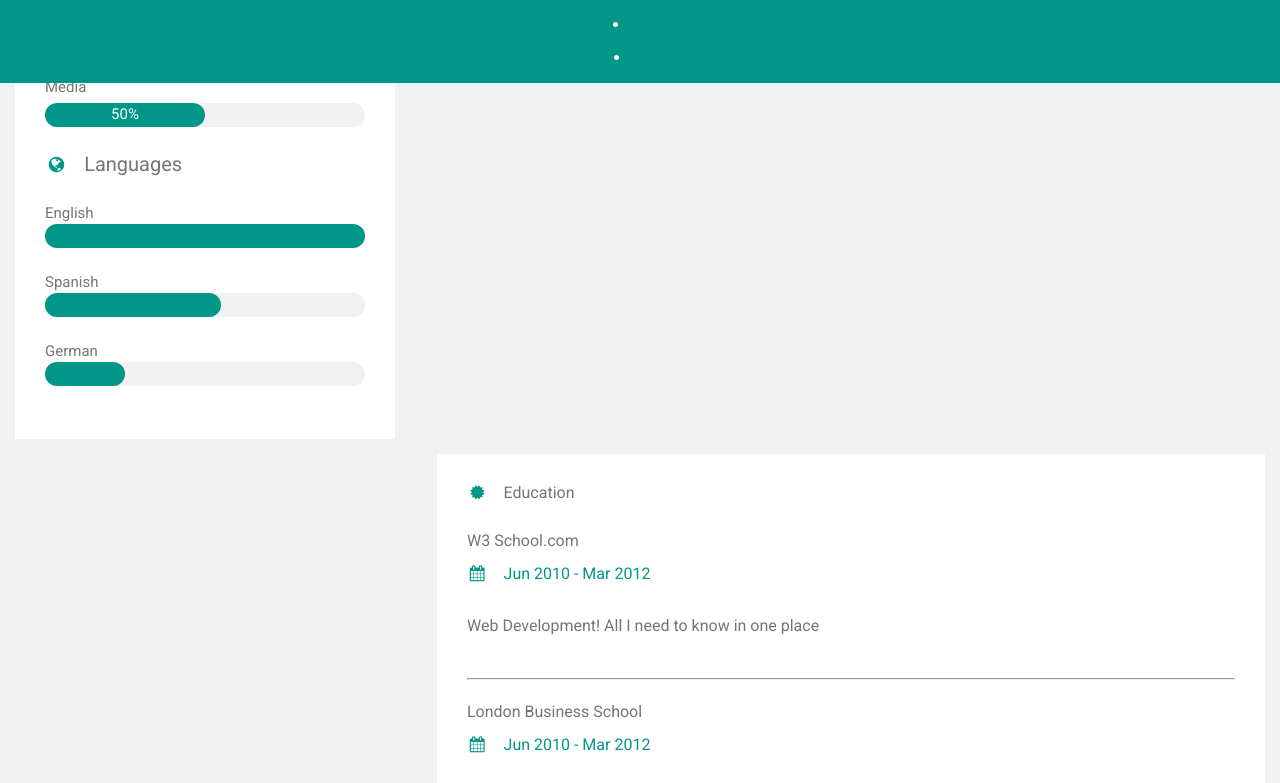
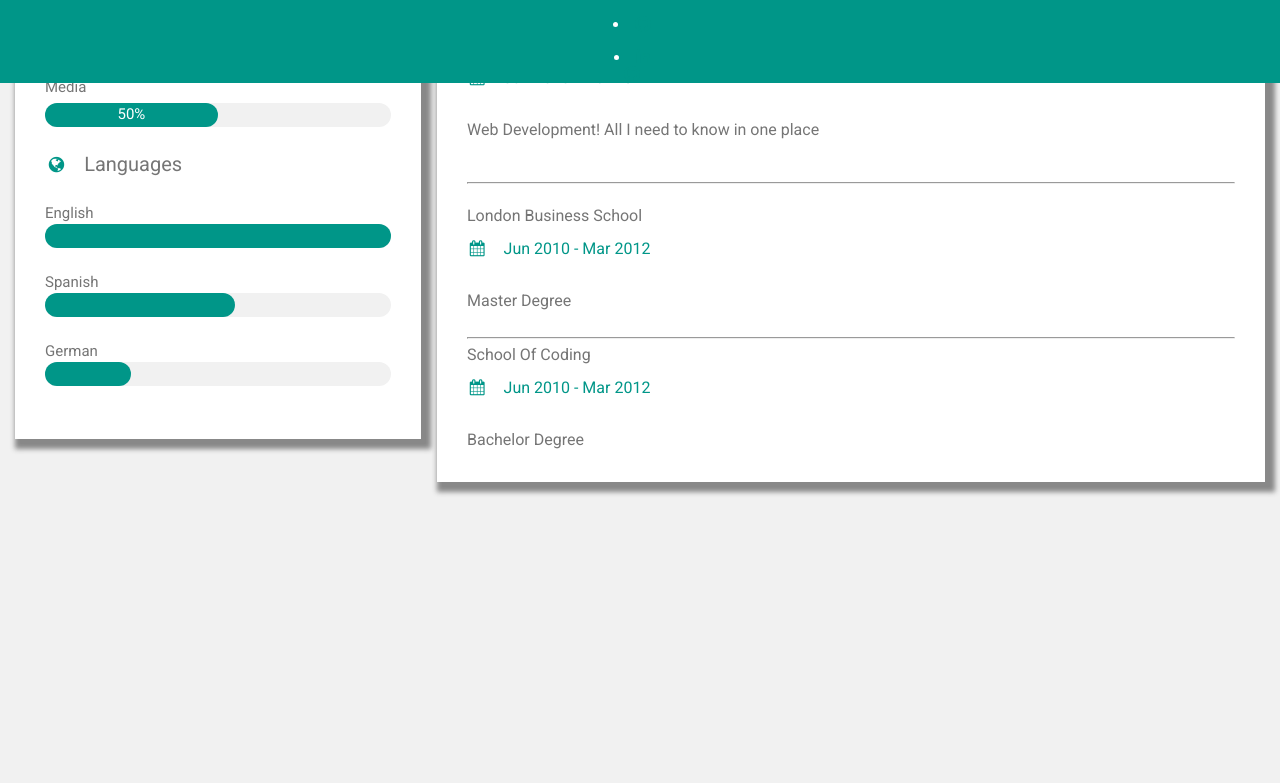
Before and after one commit to mohammad-lababneh/Templates, a plain HTML site: page template2/index.html in a window 1280 px wide. Shown: the part 717-1500 px from the top of the page. After the commit the page ends 1299 px from the top, so only its background shows below. Drawn offline with Linux system fonts and the light colour scheme.

Commit message:
template2

```diff
--- a/template2/css/style.css
+++ b/template2/css/style.css
@@ -31,12 +31,13 @@ h6{
     color: #009688;
 }
 .workdiv{
-
+/* height: 45%; */
     width: 60%;
     float: right;
     background-color: white;
     margin: 15px 15px  ;
     padding: 30px 30px;
+    box-shadow: 5px 5px 5px 5px #888888;
 }
 .workdiv h2{
     font-size: 30px;
@@ -45,17 +46,22 @@ h6{
     width: 300px;
 }
 .educationDiv{
+    box-shadow: 5px 5px 5px 5px #888888;
+    position: inherit;
     width: 60%;
+    /* height: 45%; */
     float: right;
     background-color: white;
-    margin: 0 15px 100px;
+    margin: 15px 15px 100px;
     padding: 30px 30px;
+
 
 }
 
 .liftDiv{
+    box-shadow: 5px 5px 5px 5px #888888;
     padding: 0.01em 16px;
-width: 25%;
+width: 27%;
 background-color: white;
 margin: 15px 15px  ;
 padding: 30px 30px;
--- a/template2/index.html
+++ b/template2/index.html
@@ -21,9 +21,12 @@
     </header>
 
     <main>
+        <section>
+            <article>
                 <div class="workdiv">
                     <div>
-                <h2> <i class="fa fa-suitcase fa-fw w3-margin-right w3-xxlarge w3-text-teal"></i>Work Experience</h2>
+                        <h2> <i class="fa fa-suitcase fa-fw w3-margin-right w3-xxlarge w3-text-teal"></i>Work Experience
+                        </h2>
                     </div>
                     <br><br>
 
@@ -31,8 +34,10 @@
                     <br><br>
                     <h6><i class="fa fa-calendar fa-fw w3-margin-right"></i>Jan 2015 - <span>Current</span></h6>
                     <br><br>
-            <p>Lorem ipsum dolor sit amet consectetur adipisicing elit. Ipsa perspiciatis nostrum, mollitia esse facilis
-                aperiam nihil maxime optio, sit deserunt ut minima eius incidunt suscipit iste, quos voluptatem. Unde,
+                    <p>Lorem ipsum dolor sit amet consectetur adipisicing elit. Ipsa perspiciatis nostrum, mollitia esse
+                        facilis
+                        aperiam nihil maxime optio, sit deserunt ut minima eius incidunt suscipit iste, quos voluptatem.
+                        Unde,
                         cupiditate.</p>
                     <br>
                     <hr>
@@ -41,7 +46,8 @@
                     <br><br>
                     <h6><i class="fa fa-calendar fa-fw w3-margin-right"></i>Mar 2012 - Dec 2014</h6>
                     <br><br>
-            <p>Consectetur adipisicing elit. Praesentium magnam consectetur vel in deserunt aspernatur est reprehenderit
+                    <p>Consectetur adipisicing elit. Praesentium magnam consectetur vel in deserunt aspernatur est
+                        reprehenderit
                         sunt hic. Nulla tempora soluta ea et odio, unde doloremque repellendus iure, iste.</p>
                     <br>
                     <hr>
@@ -50,13 +56,45 @@
                     <br><br>
                     <h6><i class="fa fa-calendar fa-fw w3-margin-right"></i>Jun 2010 - Mar 2012</h6>
                     <br><br>
-            <p>Lorem ipsum dolor sit amet consectetur, adipisicing elit. Alias impedit laborum ipsum! Optio pariatur
+                    <p>Lorem ipsum dolor sit amet consectetur, adipisicing elit. Alias impedit laborum ipsum! Optio
+                        pariatur
                         tenetur
                     </p>
 
                 </div>
+            </article>
+            <article>
+                <div class="educationDiv">
+
+                    <h2><i class="fa fa-certificate fa-fw w3-margin-right w3-xxlarge w3-text-teal"></i>Education</h2>
+                    <br><br>
+                    <b>W3 School.com</b>
+                    <br><br>
+                    <h6><i class="fa fa-calendar fa-fw w3-margin-right"></i>Jun 2010 - Mar 2012</h6>
+                    <br><br>
+                    <p>Web Development! All I need to know in one place </p>
+                    <br><br>
+                    <hr>
+                    <br>
+                    <b>London Business School</b>
+                    <br><br>
+                    <h6><i class="fa fa-calendar fa-fw w3-margin-right"></i>Jun 2010 - Mar 2012</h6>
+                    <br><br>
+                    <p>Master Degree</p>
+                    <br>
+                    <hr>
+
+                    <b>School Of Coding</b>
+                    <br><br>
+                    <h6><i class="fa fa-calendar fa-fw w3-margin-right"></i>Jun 2010 - Mar 2012</h6>
+                    <br><br>
+                    <p>Bachelor Degree</p>
+                </div>
+            </article>
+        </section>
 
 
+        <section>
             <div class="liftDiv">
 
                 <div id="firstLift">
@@ -79,7 +117,8 @@
                         <br>
                     </div>
                     <div id="secondLift">
-                    <h5 class="skills"><b><i class="fa fa-asterisk fa-fw w3-margin-right w3-text-teal"></i>Skills</b>
+                        <h5 class="skills"><b><i
+                                    class="fa fa-asterisk fa-fw w3-margin-right w3-text-teal"></i>Skills</b>
                         </h5>
                         <br>
                         <div>
@@ -134,35 +173,14 @@
             </div>
 
 
+        </section>
 
 
-        <div class="educationDiv">
+    </main>
 
-            <h2><i class="fa fa-certificate fa-fw w3-margin-right w3-xxlarge w3-text-teal"></i>Education</h2>
-            <br><br>
-            <b>W3 School.com</b>
-            <br><br>
-            <h6><i class="fa fa-calendar fa-fw w3-margin-right"></i>Jun 2010 - Mar 2012</h6>
-            <br><br>
-            <p>Web Development! All I need to know in one place </p>
-            <br><br>
-            <hr>
-            <br>
-            <b>London Business School</b>
-            <br><br>
-            <h6><i class="fa fa-calendar fa-fw w3-margin-right"></i>Jun 2010 - Mar 2012</h6>
-            <br><br>
-            <p>Master Degree</p>
-            <br>
-            <hr>
 
-            <b>School Of Coding</b>
-            <br><br>
-            <h6><i class="fa fa-calendar fa-fw w3-margin-right"></i>Jun 2010 - Mar 2012</h6>
-            <br><br>
-            <p>Bachelor Degree</p>
-        </div>
-    </main>
+
+
     <footer>
 
 
```
Lines whose indentation alone changed are shown as unchanged.
